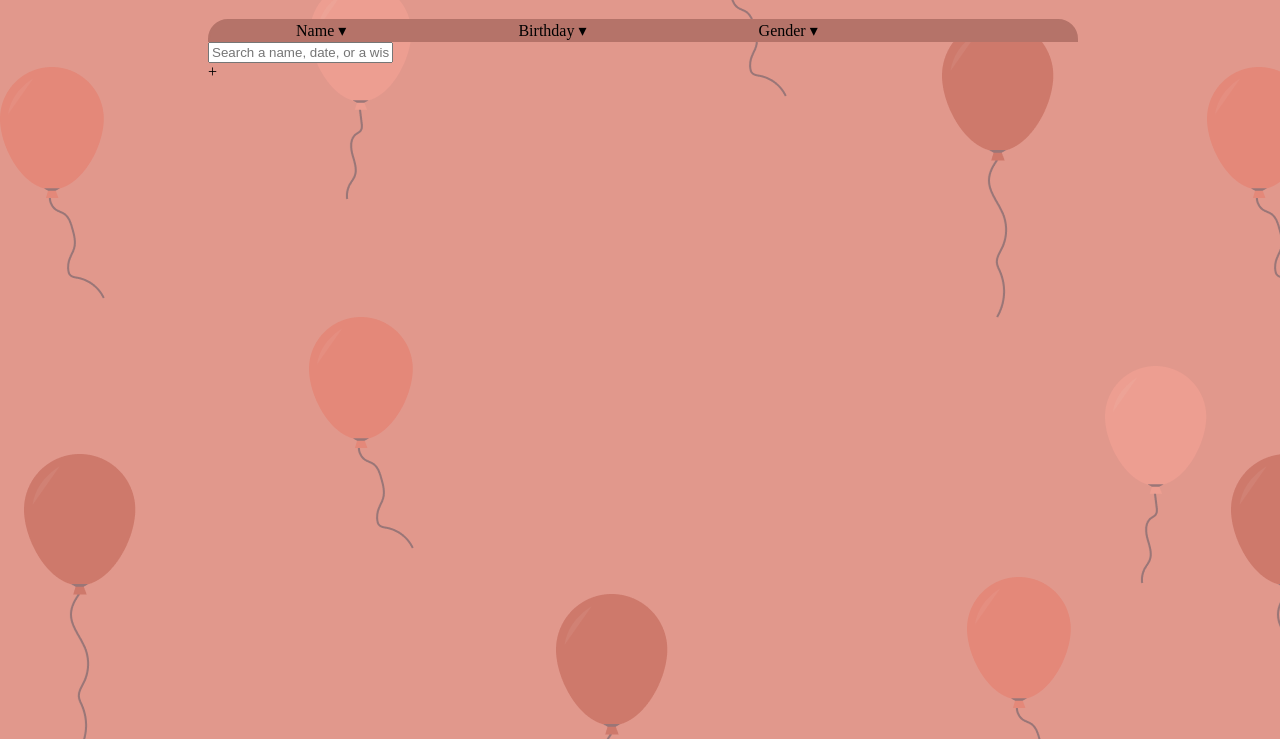
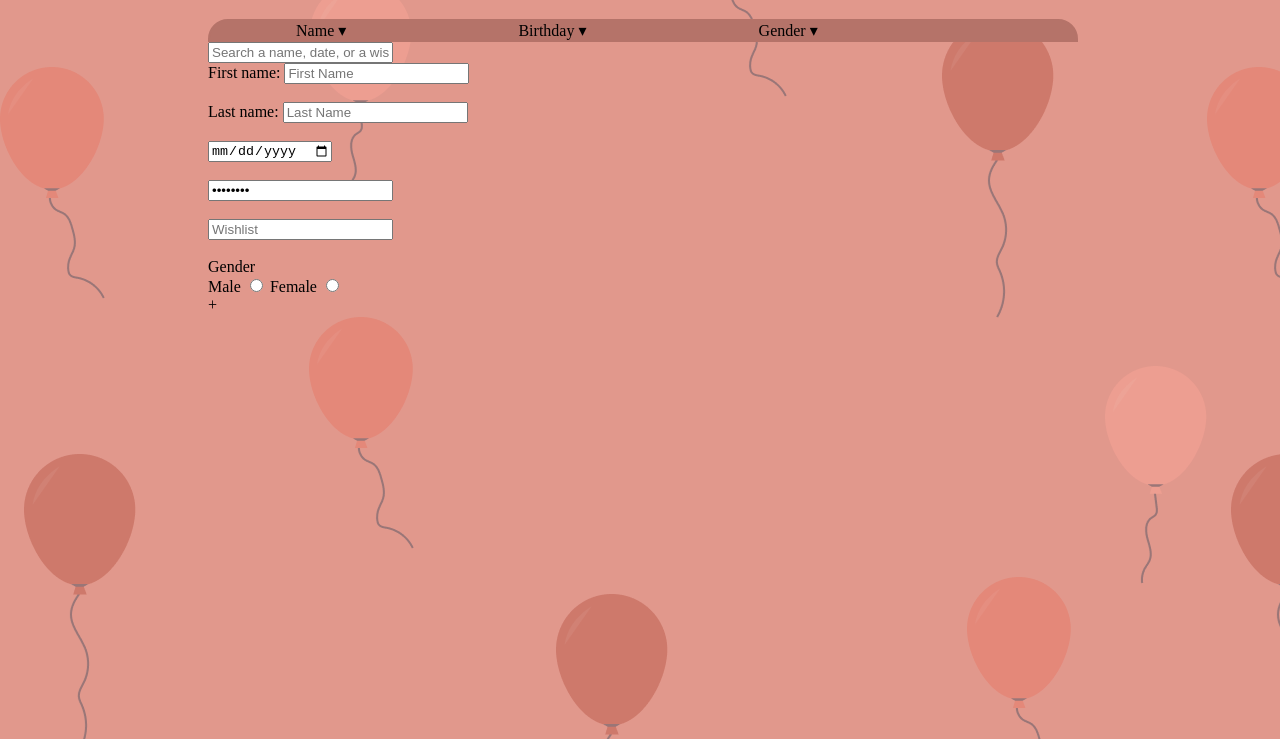
Before and after one commit to Rony99John/Birthday, a plain HTML site: page index.html in a window 1280 px wide. Shown: the part 61-800 px from the top of the page. Drawn offline with Linux system fonts and the light colour scheme.

Commit message:
adding the buttons, Inputs, .....

```diff
--- a/index.html
+++ b/index.html
@@ -19,6 +19,37 @@
           placeholder="Search a name, date, or a wishlist item"
         />
       </div>
+      <div>
+        <label for="fname">First name:</label>
+        <input
+          type="text"
+          id="fname"
+          name="fname"
+          placeholder="First Name"
+        /><br /><br />
+
+        <label for="lname">Last name:</label>
+        <input
+          type="text"
+          id="lname"
+          name="lname"
+          placeholder="Last Name"
+        /><br /><br />
+
+        <input type="date" value="date" placeholder="" /><br /><br />
+
+        <input type="password" value="password" placeholder="" /><br /><br />
+
+        <input type="text" placeholder="Wishlist" /><br /><br />
+
+        <label for="G">Gender</label>
+        <form id="G">
+          <label for="G1">Male</label>
+          <input type="radio" id="G1" name="Gender" />
+          <label for="G2">Female</label>
+          <input type="radio" id="G2" name="Gender" />
+        </form>
+      </div>
       <a>+</a>
     </div>
     <script src="./function.js"></script>
```
